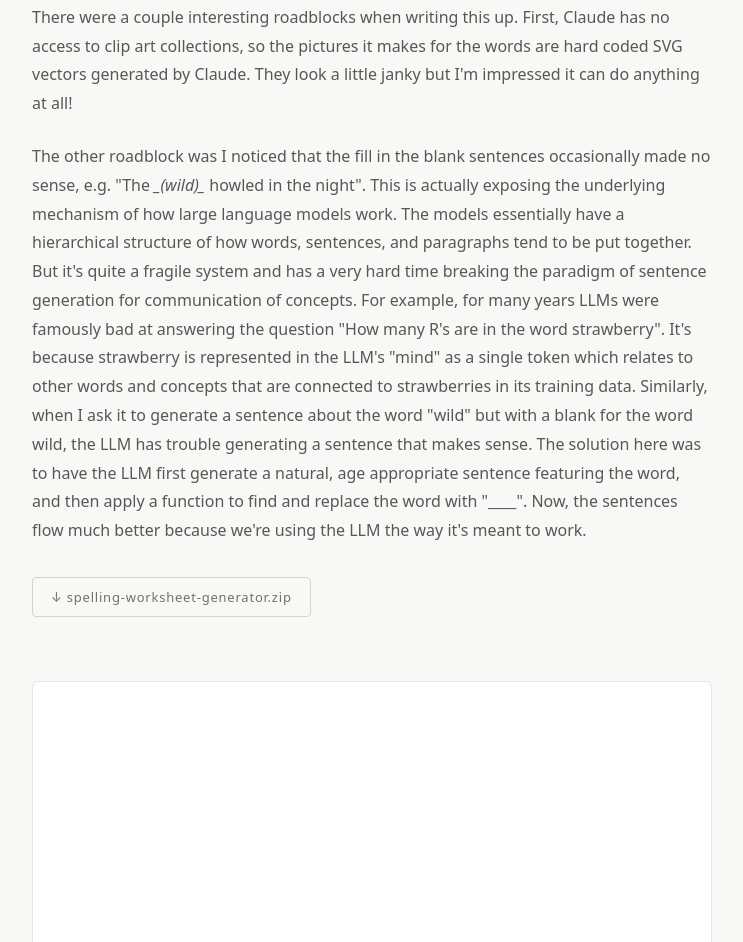
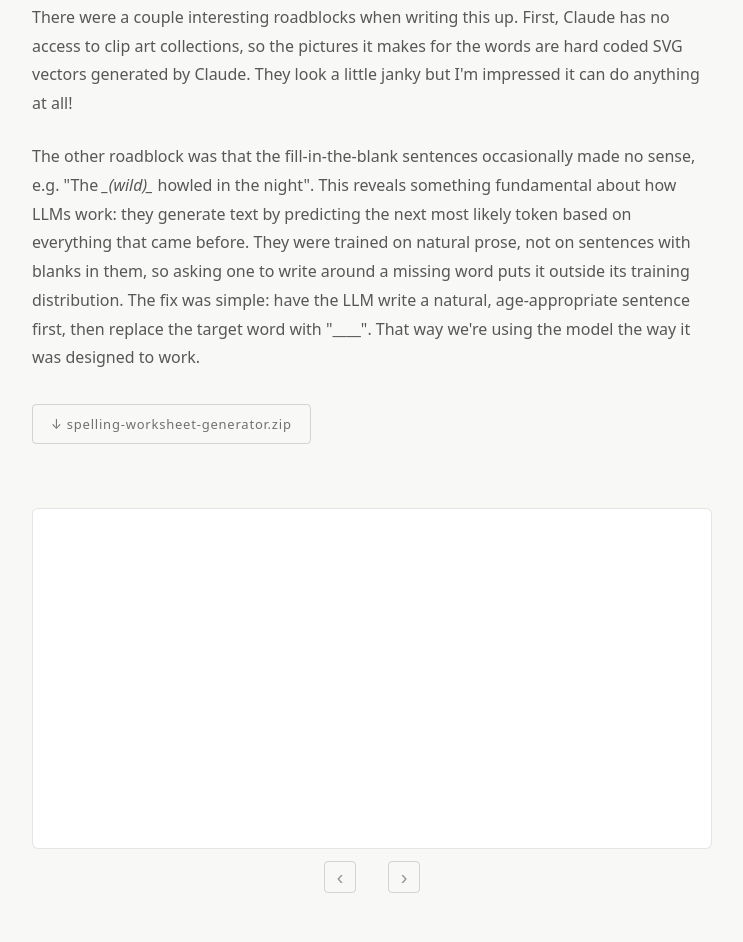
Before and after one commit to ewiverson/ewiverson.github.io, a plain HTML site: page blog/posts/spelling-worksheet-generator.html in a window 1280 px wide. Shown: the part 1051-1993 px from the top of the page, without its empty margins (268-1011 px from the left). Drawn offline with Linux system fonts and the light colour scheme; a script that the page names is missing.

Commit message:
Tighten LLM explanation in spelling worksheet post
Co-Authored-By: Claude Sonnet 4.6 <noreply@anthropic.com>

```diff
--- a/blog/posts/spelling-worksheet-generator.html
+++ b/blog/posts/spelling-worksheet-generator.html
@@ -369,18 +369,13 @@
       look a little janky but I'm impressed it can do anything at all!
     </p>
     <p>
-      The other roadblock was I noticed that the fill in the blank sentences occasionally made no sense, e.g.
-      "The <em>_(wild)_</em> howled in the night". This is actually exposing the underlying mechanism of how
-      large language models work. The models essentially have a hierarchical structure of how words, sentences,
-      and paragraphs tend to be put together. But it's quite a fragile system and has a very hard time breaking
-      the paradigm of sentence generation for communication of concepts. For example, for many years LLMs were
-      famously bad at answering the question "How many R's are in the word strawberry". It's because strawberry
-      is represented in the LLM's "mind" as a single token which relates to other words and concepts that are
-      connected to strawberries in its training data. Similarly, when I ask it to generate a sentence about the
-      word "wild" but with a blank for the word wild, the LLM has trouble generating a sentence that makes
-      sense. The solution here was to have the LLM first generate a natural, age appropriate sentence featuring
-      the word, and then apply a function to find and replace the word with "____". Now, the sentences flow
-      much better because we're using the LLM the way it's meant to work.
+      The other roadblock was that the fill-in-the-blank sentences occasionally made no sense, e.g.
+      "The <em>_(wild)_</em> howled in the night". This reveals something fundamental about how LLMs work:
+      they generate text by predicting the next most likely token based on everything that came before. They
+      were trained on natural prose, not on sentences with blanks in them, so asking one to write around a
+      missing word puts it outside its training distribution. The fix was simple: have the LLM write a natural,
+      age-appropriate sentence first, then replace the target word with "____". That way we're using the model
+      the way it was designed to work.
     </p>
 
     <a class="download-link" href="/blog/assets/spelling-worksheet-generator.zip" download>
```
